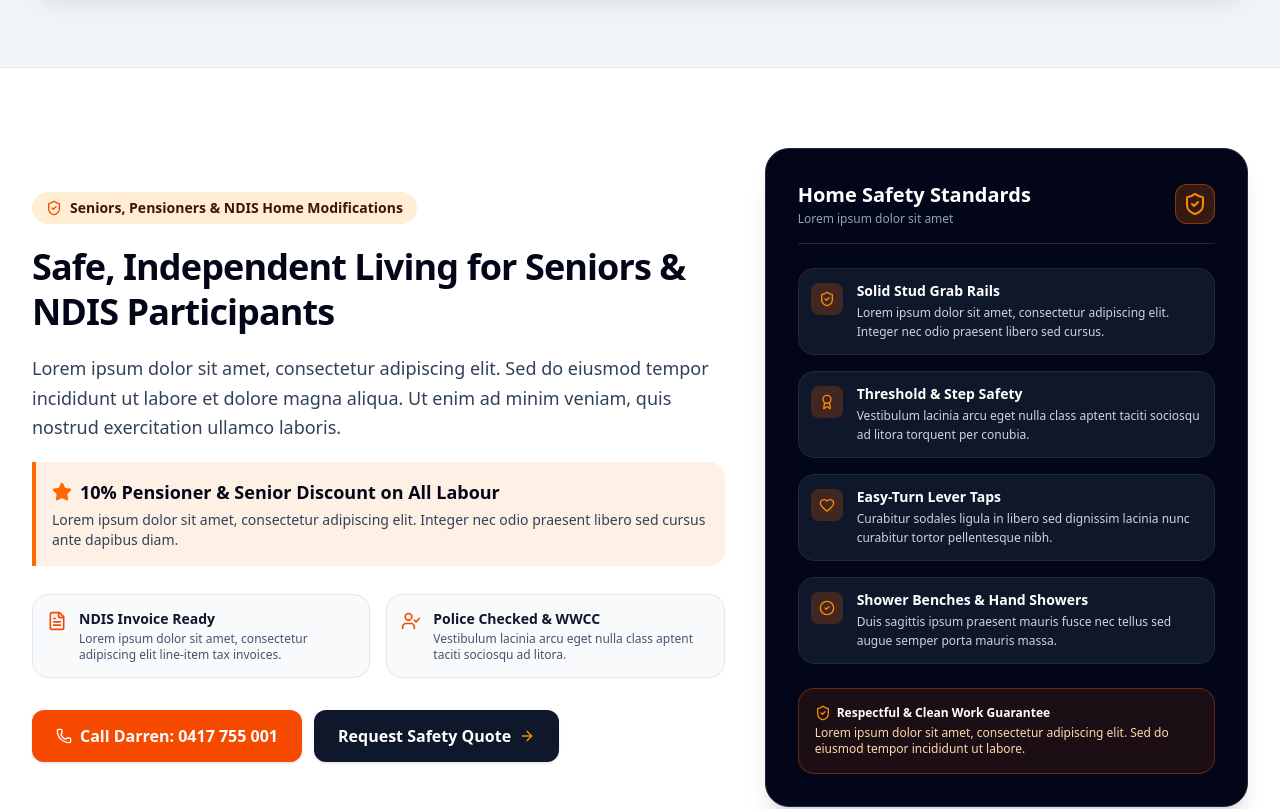
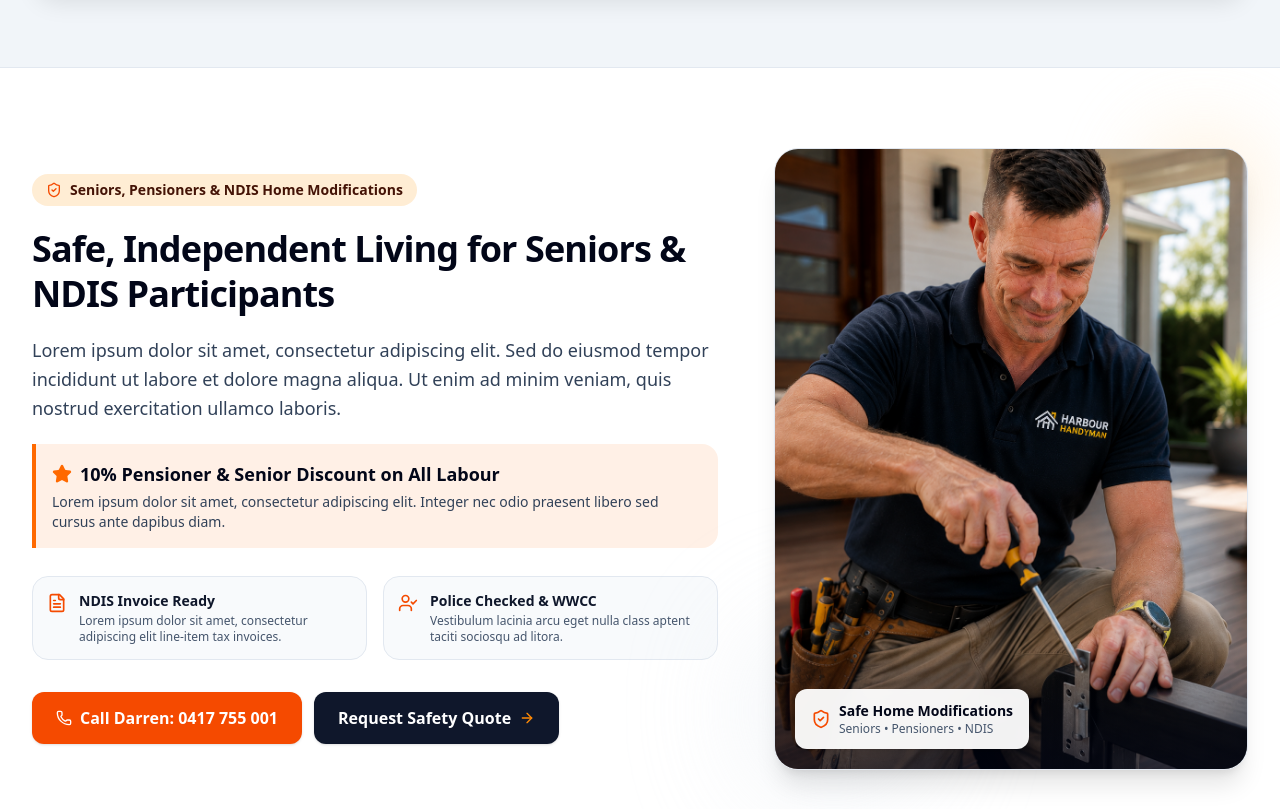
Before and after one commit to sam-sam-12123/Harbour-Handyman, a React (Vite) app: page / in a window 1280 px wide. Shown: the part 2980-3789 px from the top of the page. Built offline with nearby package versions, Linux system fonts and the light colour scheme.

Commit message:
Update AgedCareNdisSection.tsx

```diff
--- a/src/components/AgedCareNdisSection.tsx
+++ b/src/components/AgedCareNdisSection.tsx
@@ -1,146 +1,181 @@
 import React from 'react';
-import { ShieldCheck, Heart, FileText, CheckCircle2, Phone, Star, ArrowRight, UserCheck, Award } from 'lucide-react';
+import {
+  ShieldCheck,
+  FileText,
+  Phone,
+  Star,
+  ArrowRight,
+  UserCheck
+} from 'lucide-react';
+
+import sectionImage from '../assets/images/section.png';
 
 interface AgedCareNdisSectionProps {
   onOpenQuote: (service?: string) => void;
 }
 
-export const AgedCareNdisSection: React.FC<AgedCareNdisSectionProps> = ({ onOpenQuote }) => {
-  const safetyFeatures = [
-    {
-      title: 'Solid Stud Grab Rails',
-      desc: 'Lorem ipsum dolor sit amet, consectetur adipiscing elit. Integer nec odio praesent libero sed cursus.',
-      icon: ShieldCheck
-    },
-    {
-      title: 'Threshold & Step Safety',
-      desc: 'Vestibulum lacinia arcu eget nulla class aptent taciti sociosqu ad litora torquent per conubia.',
-      icon: Award
-    },
-    {
-      title: 'Easy-Turn Lever Taps',
-      desc: 'Curabitur sodales ligula in libero sed dignissim lacinia nunc curabitur tortor pellentesque nibh.',
-      icon: Heart
-    },
-    {
-      title: 'Shower Benches & Hand Showers',
-      desc: 'Duis sagittis ipsum praesent mauris fusce nec tellus sed augue semper porta mauris massa.',
-      icon: CheckCircle2
-    }
-  ];
-
+export const AgedCareNdisSection: React.FC<AgedCareNdisSectionProps> = ({
+  onOpenQuote
+}) => {
   return (
-    <section id="agedcare" className="py-16 sm:py-20 bg-white border-b border-slate-200">
+    <section
+      id="agedcare"
+      className="py-16 sm:py-20 bg-white border-b border-slate-200 overflow-hidden"
+    >
       <div className="max-w-7xl mx-auto px-4 sm:px-6 lg:px-8">
 
-        {/* Top Header */}
-        <div className="grid grid-cols-1 lg:grid-cols-12 gap-10 items-center">
+        <div className="grid grid-cols-1 lg:grid-cols-12 gap-10 lg:gap-14 items-center">
 
+          {/* Left Column */}
           <div className="lg:col-span-7 space-y-5">
+
+            {/* Section Badge */}
             <div className="inline-flex items-center gap-2 bg-orange-100 text-orange-950 px-3.5 py-1.5 rounded-full text-xs sm:text-sm font-black">
               <ShieldCheck className="w-4 h-4 text-orange-600" />
-              <span>Seniors, Pensioners & NDIS Home Modifications</span>
+
+              <span>
+                Seniors, Pensioners & NDIS Home Modifications
+              </span>
             </div>
 
+            {/* Heading */}
             <h2 className="text-3xl sm:text-4xl font-black text-slate-950 tracking-tight leading-tight">
               Safe, Independent Living for Seniors & NDIS Participants
             </h2>
 
+            {/* Description */}
             <p className="text-base sm:text-lg text-slate-700 leading-relaxed">
-              Lorem ipsum dolor sit amet, consectetur adipiscing elit. Sed do eiusmod tempor incididunt ut labore et dolore magna aliqua. Ut enim ad minim veniam, quis nostrud exercitation ullamco laboris.
+              Lorem ipsum dolor sit amet, consectetur adipiscing elit. Sed do
+              eiusmod tempor incididunt ut labore et dolore magna aliqua. Ut
+              enim ad minim veniam, quis nostrud exercitation ullamco laboris.
             </p>
 
-            {/* 10% Senior Discount Callout Banner */}
+            {/* Senior Discount */}
             <div className="bg-orange-500/10 border-l-4 border-orange-500 p-4 rounded-r-2xl">
               <div className="flex items-center gap-2 text-slate-950 font-black text-base sm:text-lg">
-                <Star className="w-5 h-5 fill-orange-500 text-orange-500" />
-                <span>10% Pensioner & Senior Discount on All Labour</span>
+                <Star className="w-5 h-5 fill-orange-500 text-orange-500 shrink-0" />
+
+                <span>
+                  10% Pensioner & Senior Discount on All Labour
+                </span>
               </div>
+
               <p className="text-xs sm:text-sm text-slate-700 mt-1">
-                Lorem ipsum dolor sit amet, consectetur adipiscing elit. Integer nec odio praesent libero sed cursus ante dapibus diam.
+                Lorem ipsum dolor sit amet, consectetur adipiscing elit.
+                Integer nec odio praesent libero sed cursus ante dapibus diam.
               </p>
             </div>
 
-            {/* NDIS & Home Care Package Features */}
+            {/* Features */}
             <div className="grid grid-cols-1 sm:grid-cols-2 gap-4 pt-2">
+
               <div className="flex items-start gap-3 p-3.5 bg-slate-50 rounded-2xl border border-slate-200">
                 <FileText className="w-5 h-5 text-orange-600 shrink-0 mt-0.5" />
+
                 <div>
-                  <div className="text-sm font-bold text-slate-900">NDIS Invoice Ready</div>
-                  <div className="text-xs text-slate-600 mt-0.5">Lorem ipsum dolor sit amet, consectetur adipiscing elit line-item tax invoices.</div>
+                  <div className="text-sm font-bold text-slate-900">
+                    NDIS Invoice Ready
+                  </div>
+
+                  <div className="text-xs text-slate-600 mt-0.5">
+                    Lorem ipsum dolor sit amet, consectetur adipiscing elit
+                    line-item tax invoices.
+                  </div>
                 </div>
               </div>
 
               <div className="flex items-start gap-3 p-3.5 bg-slate-50 rounded-2xl border border-slate-200">
                 <UserCheck className="w-5 h-5 text-orange-600 shrink-0 mt-0.5" />
+
                 <div>
-                  <div className="text-sm font-bold text-slate-900">Police Checked & WWCC</div>
-                  <div className="text-xs text-slate-600 mt-0.5">Vestibulum lacinia arcu eget nulla class aptent taciti sociosqu ad litora.</div>
+                  <div className="text-sm font-bold text-slate-900">
+                    Police Checked & WWCC
+                  </div>
+
+                  <div className="text-xs text-slate-600 mt-0.5">
+                    Vestibulum lacinia arcu eget nulla class aptent taciti
+                    sociosqu ad litora.
+                  </div>
                 </div>
               </div>
+
             </div>
 
-            {/* Action buttons */}
+            {/* Buttons */}
             <div className="flex flex-col sm:flex-row items-stretch sm:items-center gap-3 pt-3">
+
               <a
                 href="tel:0417755001"
-                className="inline-flex items-center justify-center gap-2 bg-orange-600 hover:bg-orange-500 text-white font-black px-6 py-3.5 rounded-xl text-base shadow-sm"
+                className="inline-flex items-center justify-center gap-2 bg-orange-600 hover:bg-orange-500 text-white font-black px-6 py-3.5 rounded-xl text-base shadow-sm transition-colors"
               >
                 <Phone className="w-4 h-4" />
-                <span>Call Darren: 0417 755 001</span>
+
+                <span>
+                  Call Darren: 0417 755 001
+                </span>
               </a>
 
               <button
-                onClick={() => onOpenQuote('Bathroom Grab Rails & Aged Care Safety')}
-                className="inline-flex items-center justify-center gap-2 bg-slate-900 hover:bg-slate-800 text-white font-bold px-6 py-3.5 rounded-xl text-base shadow-sm cursor-pointer"
+                onClick={() =>
+                  onOpenQuote('Bathroom Grab Rails & Aged Care Safety')
+                }
+                className="inline-flex items-center justify-center gap-2 bg-slate-900 hover:bg-slate-800 text-white font-bold px-6 py-3.5 rounded-xl text-base shadow-sm cursor-pointer transition-colors"
               >
-                <span>Request Safety Quote</span>
+                <span>
+                  Request Safety Quote
+                </span>
+
                 <ArrowRight className="w-4 h-4 text-orange-400" />
               </button>
+
             </div>
+
           </div>
 
-          {/* Right Column: Key Safety Feature Cards */}
-          <div className="lg:col-span-5 space-y-4">
-            <div className="bg-slate-950 text-white rounded-3xl p-6 sm:p-8 shadow-xl space-y-6 border border-slate-800">
-              <div className="flex items-center justify-between border-b border-slate-800 pb-4">
-                <div>
-                  <h3 className="text-xl font-black text-white">Home Safety Standards</h3>
-                  <p className="text-xs text-slate-400 mt-0.5">Lorem ipsum dolor sit amet</p>
+          {/* Right Column Image */}
+          <div className="lg:col-span-5">
+            <div className="relative w-full">
+
+              {/* Decorative Background */}
+              <div className="absolute -top-5 -right-5 w-32 h-32 bg-orange-100 rounded-full blur-2xl opacity-70 pointer-events-none"></div>
+
+              <div className="absolute -bottom-5 -left-5 w-40 h-40 bg-slate-200 rounded-full blur-3xl opacity-60 pointer-events-none"></div>
+
+              {/* Image */}
+              <div className="relative overflow-hidden rounded-3xl shadow-xl border border-slate-200 bg-slate-100">
+                <img
+                  src={sectionImage}
+                  alt="Seniors and NDIS home modification handyman services"
+                  className="w-full h-auto lg:min-h-[520px] lg:max-h-[620px] object-cover"
+                  loading="lazy"
+                />
+
+                {/* Bottom Image Overlay */}
+                <div className="absolute inset-x-0 bottom-0 h-32 bg-gradient-to-t from-slate-950/60 to-transparent pointer-events-none"></div>
+
+                {/* Image Badge */}
+                <div className="absolute bottom-5 left-5 right-5">
+                  <div className="inline-flex items-center gap-2 bg-white/95 backdrop-blur-sm rounded-xl px-4 py-3 shadow-lg">
+                    <ShieldCheck className="w-5 h-5 text-orange-600" />
+
+                    <div>
+                      <div className="text-sm font-black text-slate-950">
+                        Safe Home Modifications
+                      </div>
+
+                      <div className="text-xs text-slate-600">
+                        Seniors • Pensioners • NDIS
+                      </div>
+                    </div>
+                  </div>
                 </div>
-                <div className="w-10 h-10 rounded-xl bg-orange-500/20 border border-orange-500/40 flex items-center justify-center text-orange-400">
-                  <ShieldCheck className="w-6 h-6" />
-                </div>
+
               </div>
 
-              <div className="space-y-4">
-                {safetyFeatures.map((item, idx) => (
-                  <div key={idx} className="flex items-start gap-3.5 p-3 rounded-2xl bg-slate-900 border border-slate-800">
-                    <div className="w-8 h-8 rounded-lg bg-orange-500/20 text-orange-400 flex items-center justify-center shrink-0 mt-0.5">
-                      <item.icon className="w-4 h-4" />
-                    </div>
-                    <div>
-                      <h4 className="text-sm font-bold text-white">{item.title}</h4>
-                      <p className="text-xs text-slate-300 mt-0.5 leading-relaxed">{item.desc}</p>
-                    </div>
-                  </div>
-                ))}
-              </div>
-
-              <div className="p-4 bg-orange-500/10 border border-orange-500/30 rounded-2xl text-xs text-orange-200">
-                <p className="font-bold text-white flex items-center gap-1.5 mb-1">
-                  <ShieldCheck className="w-4 h-4 text-orange-400" />
-                  Respectful & Clean Work Guarantee
-                </p>
-                <p>
-                  Lorem ipsum dolor sit amet, consectetur adipiscing elit. Sed do eiusmod tempor incididunt ut labore.
-                </p>
-              </div>
             </div>
           </div>
 
         </div>
-
       </div>
     </section>
   );
```
